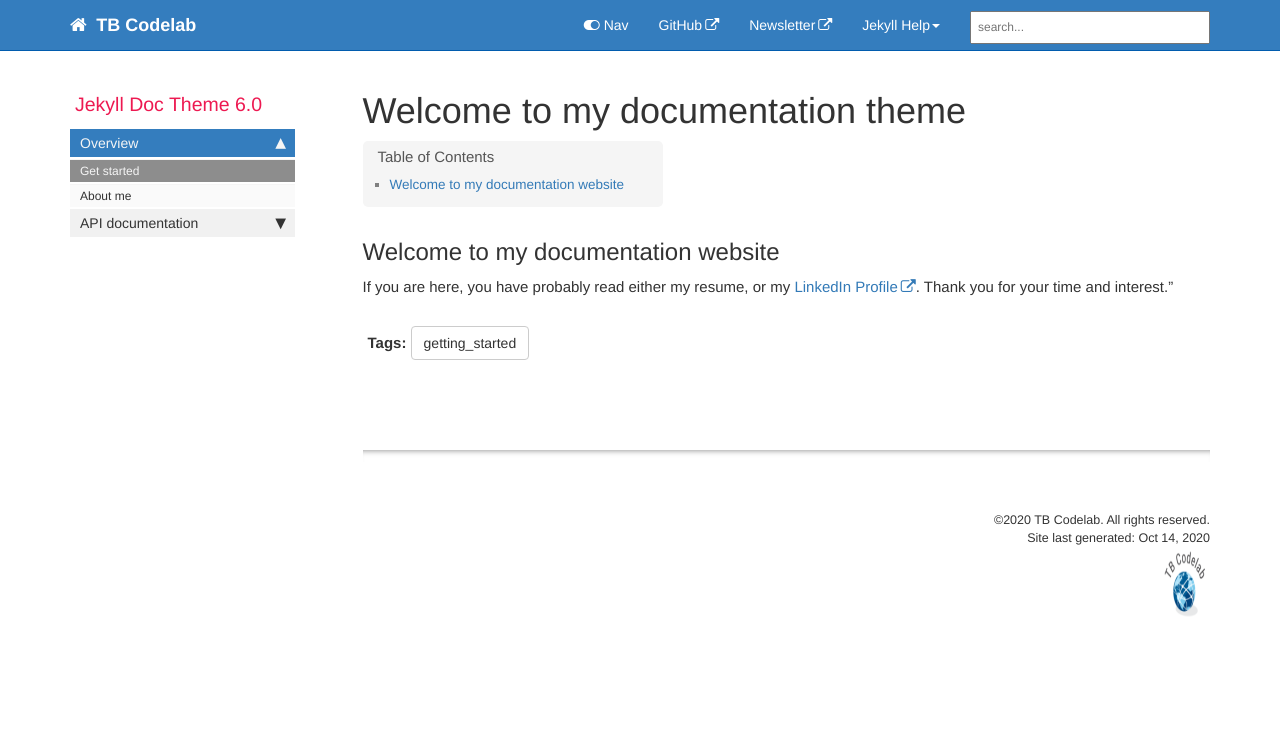
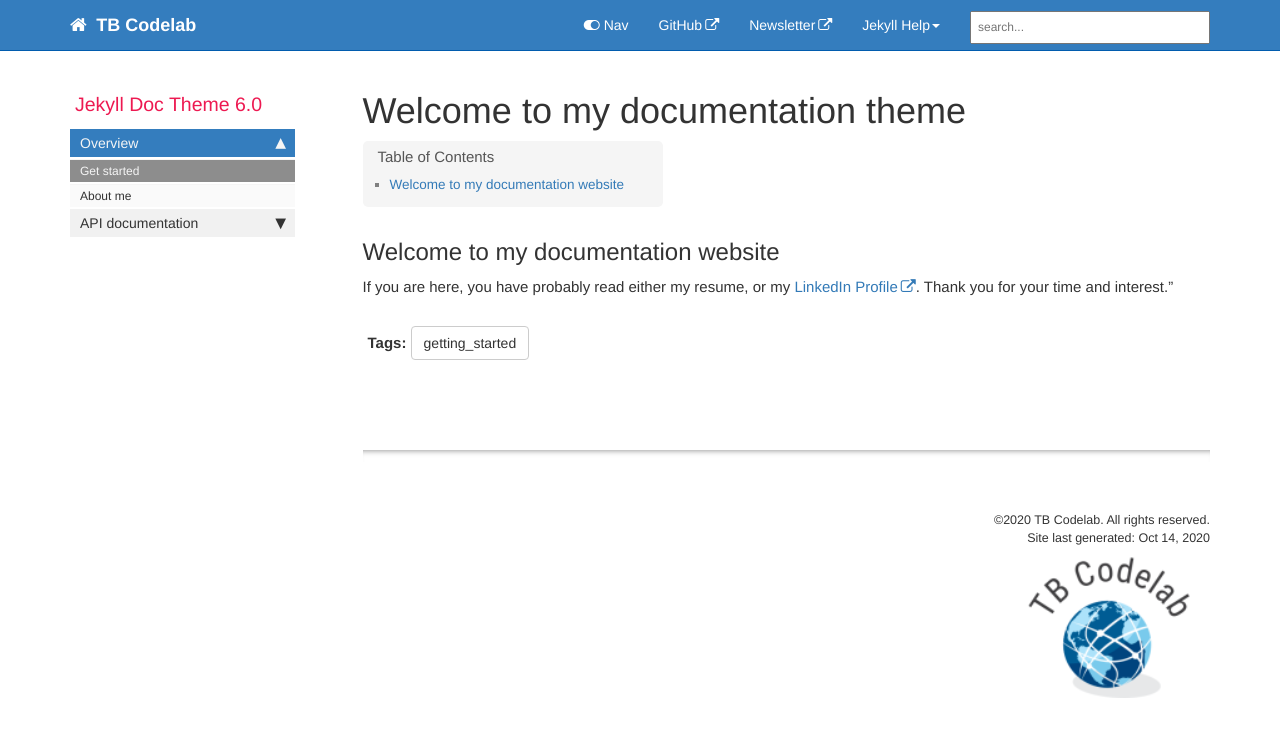
Before and after one commit to TonyBgithub/mydoctheme, a Jekyll site: the page built from index.md, in a window 1280 px wide. Shown: the top 737 px of the page. Built offline with Jekyll 4.4.1, drawn with Linux system fonts in a browser that asks for light colours; comment, search, counter and statistics services are not loaded.

Commit message:
changing logo size

```diff
--- a/_includes/footer.html
+++ b/_includes/footer.html
@@ -3,7 +3,7 @@
                 <div class="col-lg-12 footer">
                &copy;{{ site.time | date: "%Y"  }} {{site.company_name}}. All rights reserved. <br />
 {% if page.last_updated %}<span>Page last updated:</span> {{page.last_updated}}<br/>{% endif %} Site last generated: {{ site.time | date: "%b %-d, %Y"  }} <br />
-<p><img src="images/tbcodelab.png" alt="Company logo" height=75px width=50px></p>
+<p><img src="images/tbcodelab.png" alt="Company logo"></p>
                 </div>
             </div>
 </footer>
```
